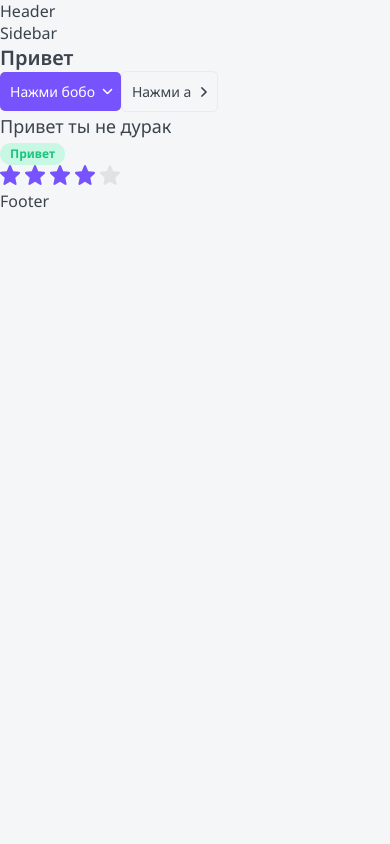
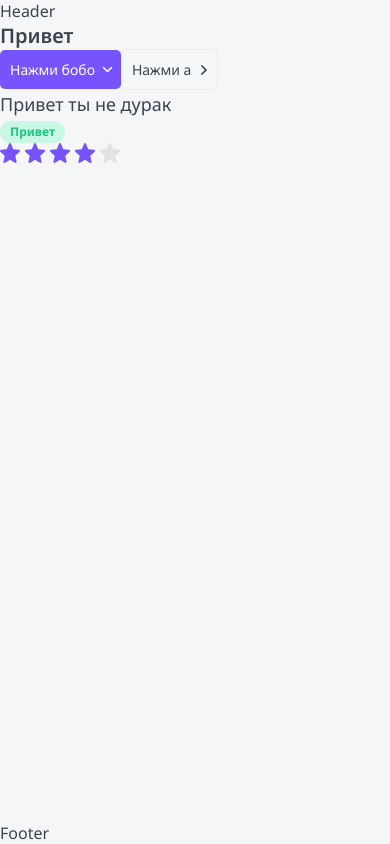
Before and after one commit to Aquariids/top-app, a Next.js app: page / in a window 390 px wide. Built offline with nearby package versions, Linux system fonts and the light colour scheme.

Commit message:
layout grid

```diff
--- a/Layout/Layout.module.css
+++ b/Layout/Layout.module.css
@@ -0,0 +1,44 @@
+.wrapper {
+     display: grid;
+
+     grid-template-columns: auto 230px minmax(320px, 1200px) auto;
+     grid-template-rows: auto 1fr auto;
+     min-height: 100vh;
+     grid-template-areas:
+     ". header header ."
+     ". sidebar body ."
+     "footer footer footer footer";
+}
+
+.header {
+    grid-area: header;
+    display: none;
+}
+.sidebar {
+    grid-area: sidebar;
+}
+.body {
+    grid-area: body;
+}
+.footer {
+    grid-area: footer;
+}
+
+@media (max-width: 765px) {
+    .wrapper {
+        grid-template-columns: minmax(320px, 1fr);
+
+        grid-template-areas:
+        "header"
+        "body"
+        "footer";
+
+    }
+    .sidebar {
+        display: none;
+    }
+
+    .header {
+        display: block;
+    }
+}
--- a/Layout/Layout.tsx
+++ b/Layout/Layout.tsx
@@ -2,22 +2,22 @@ import { LayoutProps } from "./Layout-props";
 import Footer from './Footer/Footer';
 import Header from './Header/Header';
 import Sidebar from "./Sidebar/Sidebar";
-import { Component, FunctionComponent } from "react";
+import styles from './Layout.module.css';
+import { FunctionComponent } from "react";
 
+const {wrapper,header,sidebar,body,footer} = styles;
 
 const Layout = ({ children }: LayoutProps): JSX.Element => {
 
     return (
-        <>
-            <Header />
-            <div>
-                <Sidebar />
-                <div>
-                    {children}
-                </div>
+        <div className={wrapper}>
+            <Header className={header} />
+            <Sidebar className={sidebar} />
+            <div className={body}>
+                {children}
             </div>
-            <Footer />
-        </>
+            <Footer className={footer} />
+        </div>
     );
 };
 
```
